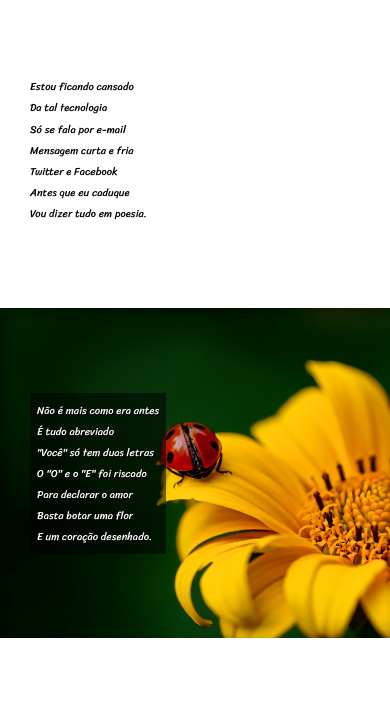
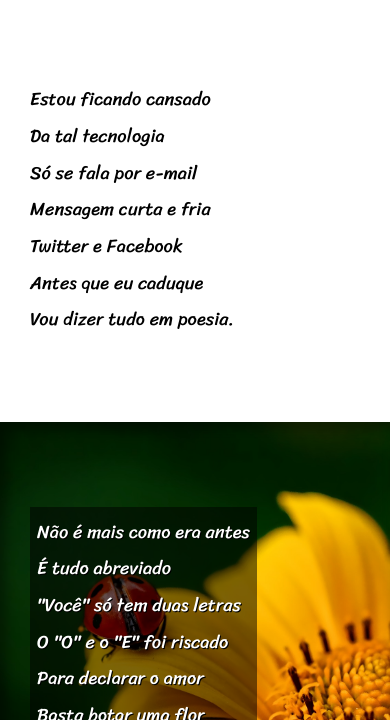
Before and after one commit to lazarojoabe/projeto-cordel, a plain HTML site: page index.html in a window 390 px wide. Shown: the part 117-837 px from the top of the page. Drawn offline with Linux system fonts and the light colour scheme.

Commit message:
Update style.css

```diff
--- a/estilo/style.css
+++ b/estilo/style.css
@@ -85,8 +85,8 @@ footer > p > a{
     text-decoration: none;
     font-weight: bolder;
 }
-@media screen and (max-width: 450px) {
-    body{
-        font-size: 3vw;
+@media screen and (max-width: 600px) {
+    section{
+        font-size: 4.7vw;
     }
 }
```
